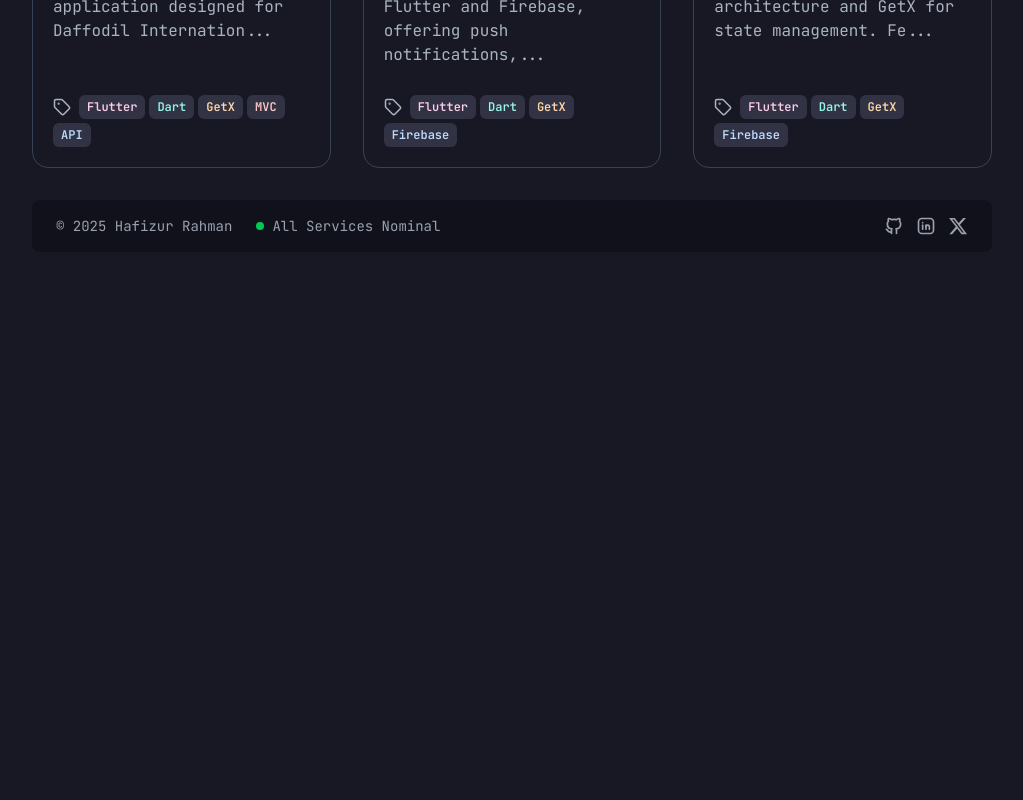
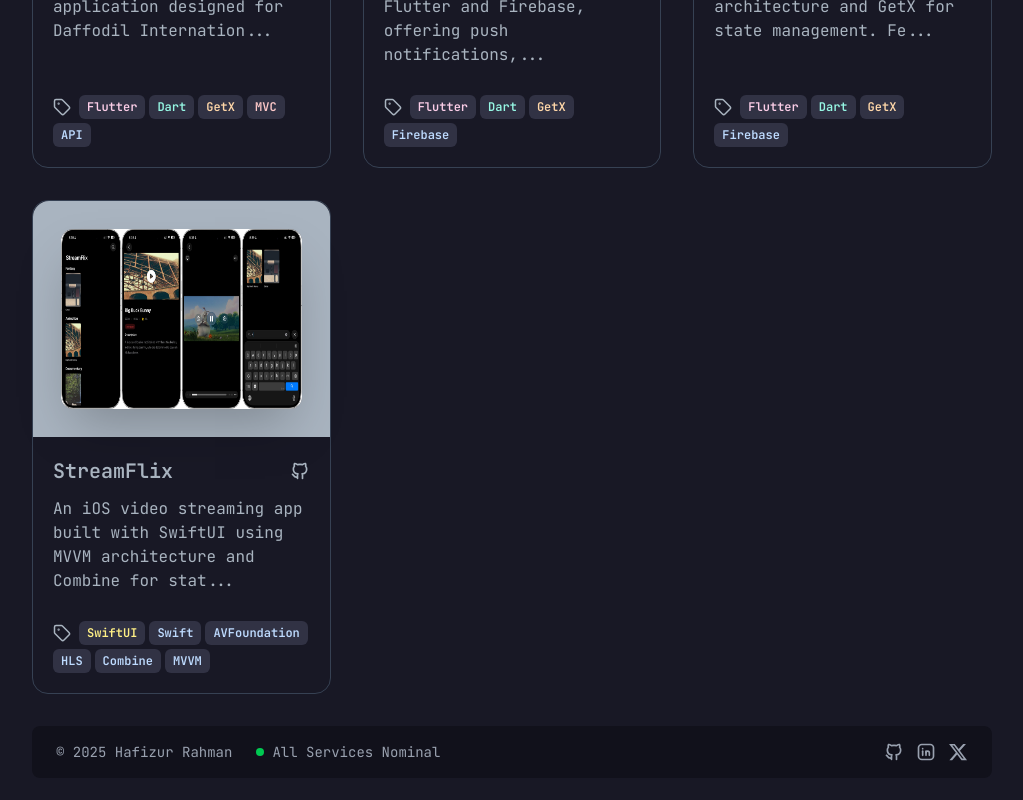
Before and after one commit to ahrafi16/hafiz-portfolio, a Next.js app: page /project in a window 1280 px wide. Shown: the part 1096-1896 px from the top of the page, without its empty margins (128-1151 px from the left). Before the commit the page ends 1380 px from the top, so only its background shows below. Built offline with nearby package versions, Linux system fonts and the light colour scheme.

Commit message:
Added  new  project

```diff
--- a/app/project/page.js
+++ b/app/project/page.js
@@ -7,6 +7,7 @@ import p3 from "../../public/project3.jpg";
 import p4 from "../../public/project4.jpg";
 import p5 from "../../public/project5.jpg";
 import p6 from "../../public/project6.jpg";
+import p7 from "../../public/project7.jpg";
 import { TbBrandGithub } from "react-icons/tb";
 
 const page = () => {
@@ -89,6 +90,19 @@ const page = () => {
             details:
                 "A Flutter-based e-commerce app with a clean architecture and GetX for state management. Features include product browsing, search, filtering, and sorting with dynamic data from REST APIs. The app offers a modern, responsive UI, smooth navigation, optimized performance, and efficient API integration for a seamless shopping experience",
             tags: ["Flutter", "Dart", "GetX", "Firebase"],
+        },
+        {
+            id: 7,
+            code: p7,
+            name: "StreamFlix",
+            version: "https://github.com/hafizflow/StreamFlix.git",
+            description:
+                "Lorem ipsum dolor sit amet consectetur adipisicing elit. Dolore quaerat sapiente numquam laborum praesentium nostrum delectus, nam mollitia sunt neque?",
+            contributors: 88,
+            title: "StreamFlix",
+            details:
+                "An iOS video streaming app built with SwiftUI using MVVM architecture and Combine for state management. Features include HLS video playback, custom player controls, category-based browsing, and search with data from RESTful APIs. The app delivers a modern UI, smooth streaming, efficient networking, and adaptive playback for a reliable viewing experience.",
+            tags: ["SwiftUI", "Swift", "AVFoundation", "HLS", "Combine", "MVVM"],
         },
     ];
 
```
Also changed, not shown: public/project7.jpg (added).
